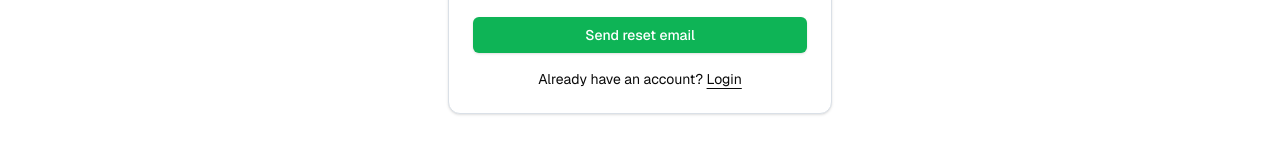
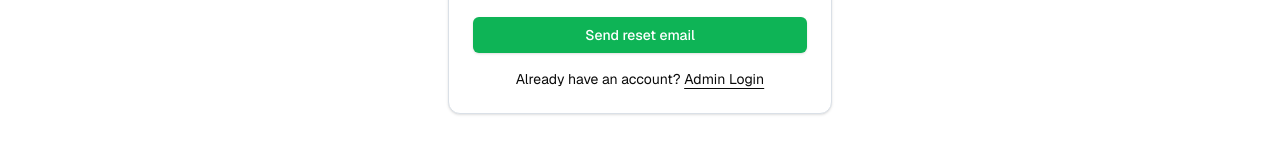
Before and after one commit to barnetthan/austinparkspartnermap, a Next.js app: page /auth/forgot-password in a window 1280 px wide. Shown: the part 506-660 px from the top of the page. Built offline with nearby package versions, Linux system fonts and the light colour scheme; no server answers.

Commit message:
nitpicky login wording change

```diff
--- a/components/forgot-password-form.tsx
+++ b/components/forgot-password-form.tsx
@@ -93,7 +93,7 @@ export function ForgotPasswordForm({
                   href="/auth/login"
                   className="underline underline-offset-4"
                 >
-                  Login
+                  Admin Login
                 </Link>
               </div>
             </form>
```
